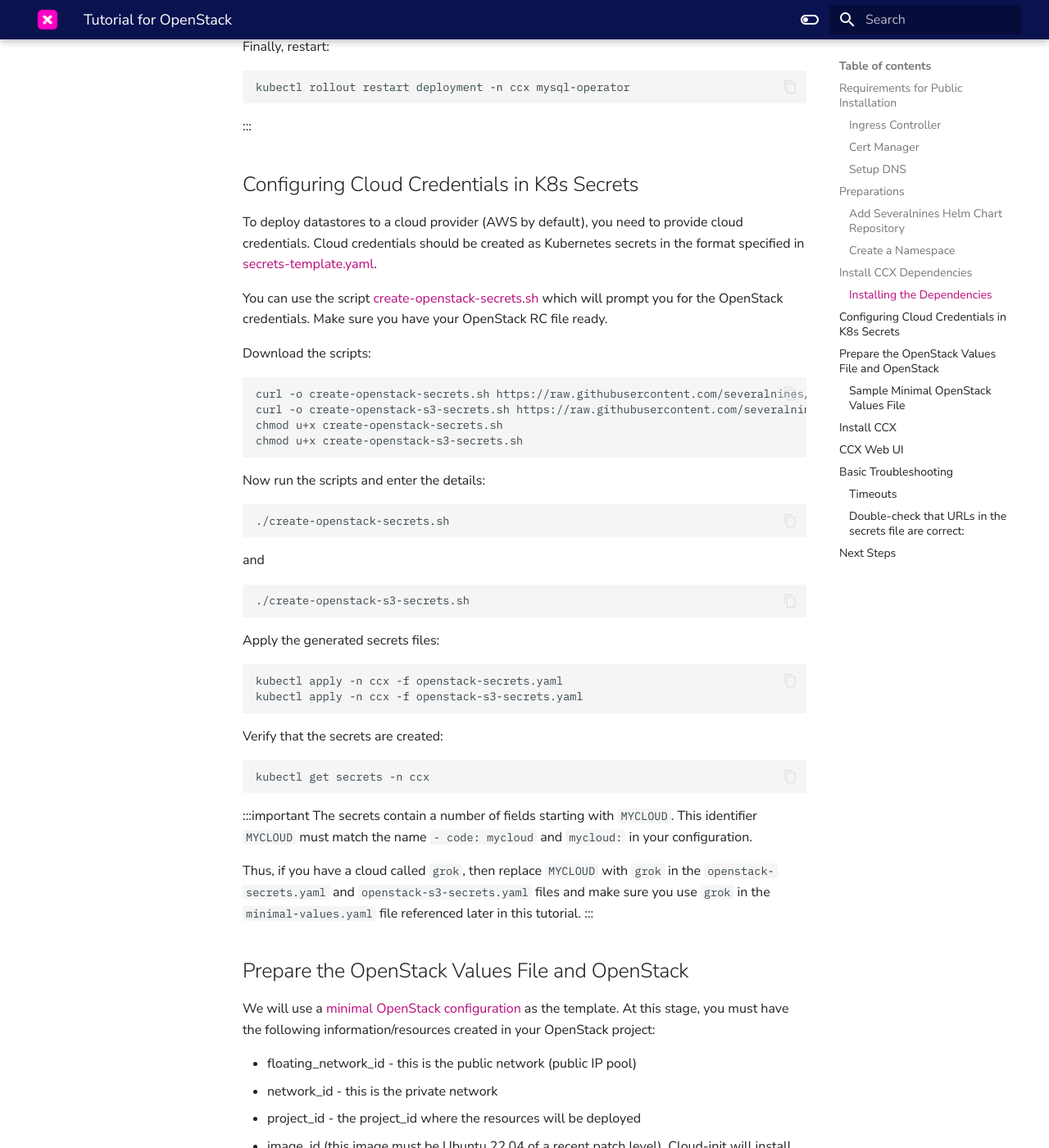
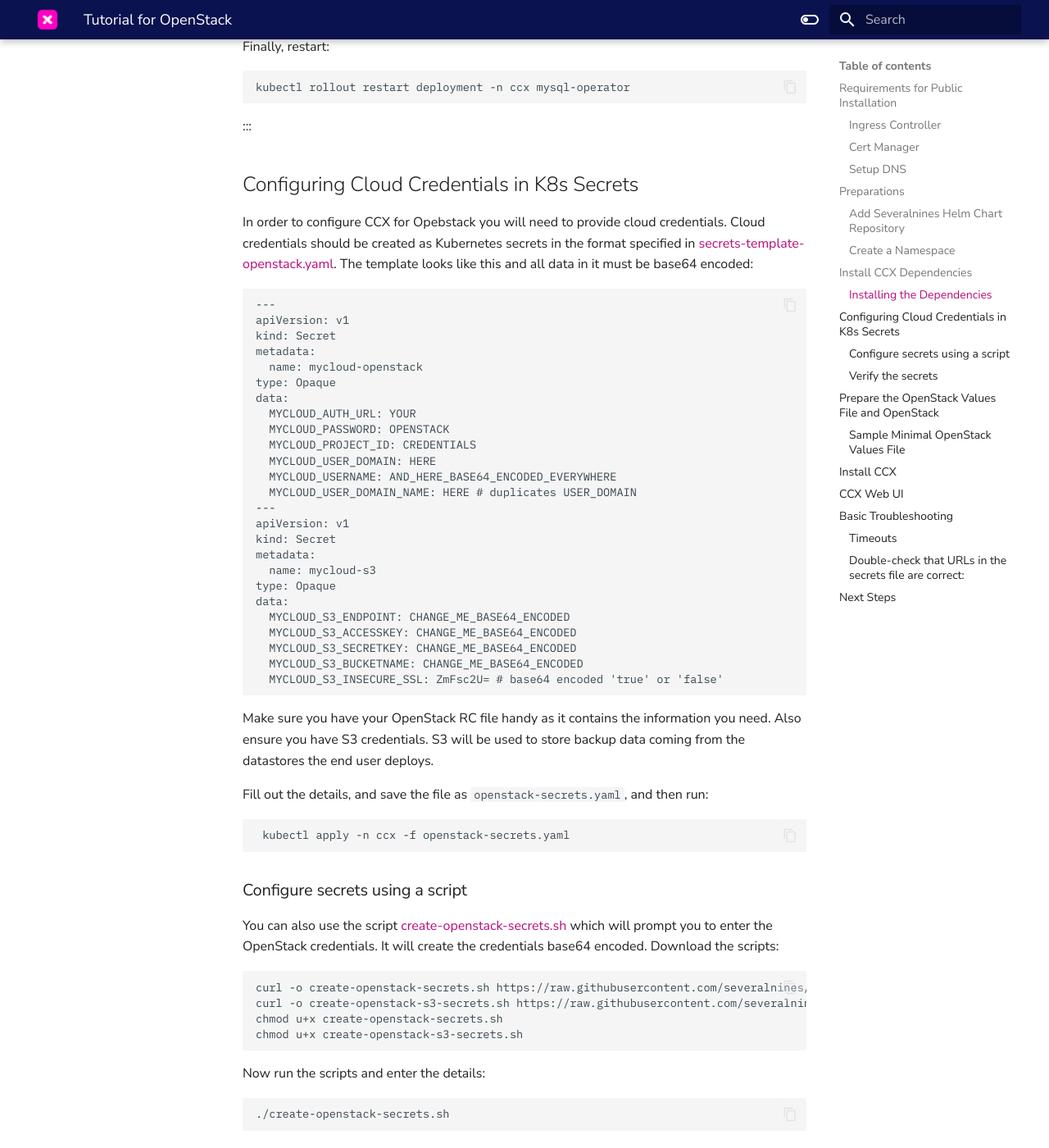
Before and after one commit to severalnines/ccx-docs, an MkDocs documentation site: the page built from docs/admin/Installation/Tutorial-openstack.md, in a window 1280 px wide and 1400 px high, scrolled down 3695 px. Shown: the whole window at 82% size. Built offline with MkDocs 1.6.1 and Material for MkDocs 9.7.7, drawn with Linux system fonts in a browser that asks for light colours; comment, search, counter and statistics services are not loaded; some of the changed text lies outside the part shown.

Commit message:
udpated tutorial

````diff
--- a/docs/admin/Installation/Tutorial-openstack.md
+++ b/docs/admin/Installation/Tutorial-openstack.md
@@ -164,11 +164,48 @@
 :::
 
 ## Configuring Cloud Credentials in K8s Secrets
-To deploy datastores to a cloud provider (AWS by default), you need to provide cloud credentials.
-Cloud credentials should be created as Kubernetes secrets in the format specified in [secrets-template.yaml](https://github.com/severalnines/helm-charts/blob/main/charts/ccx/secrets-template.yaml).
+In order to configure CCX for Opebstack you will need to provide cloud credentials.
+Cloud credentials should be created as Kubernetes secrets in the format specified in [secrets-template-openstack.yaml](https://github.com/severalnines/helm-charts/blob/main/charts/ccx/secrets-template-openstack.yaml). The template looks like this and all data in it must be base64 encoded:
 
-You can use the script [create-openstack-secrets.sh](https://github.com/severalnines/helm-charts/tree/main/charts/ccx/scripts) which will prompt you for the OpenStack credentials. Make sure you have your OpenStack RC file ready.
+```
+---
+apiVersion: v1
+kind: Secret
+metadata:
+  name: mycloud-openstack
+type: Opaque
+data:
+  MYCLOUD_AUTH_URL: YOUR
+  MYCLOUD_PASSWORD: OPENSTACK
+  MYCLOUD_PROJECT_ID: CREDENTIALS
+  MYCLOUD_USER_DOMAIN: HERE
+  MYCLOUD_USERNAME: AND_HERE_BASE64_ENCODED_EVERYWHERE
+  MYCLOUD_USER_DOMAIN_NAME: HERE # duplicates USER_DOMAIN
+---
+apiVersion: v1
+kind: Secret
+metadata:
+  name: mycloud-s3
+type: Opaque
+data:
+  MYCLOUD_S3_ENDPOINT: CHANGE_ME_BASE64_ENCODED
+  MYCLOUD_S3_ACCESSKEY: CHANGE_ME_BASE64_ENCODED
+  MYCLOUD_S3_SECRETKEY: CHANGE_ME_BASE64_ENCODED
+  MYCLOUD_S3_BUCKETNAME: CHANGE_ME_BASE64_ENCODED
+  MYCLOUD_S3_INSECURE_SSL: ZmFsc2U= # base64 encoded 'true' or 'false'
+```
 
+ Make sure you have your OpenStack RC file handy as it contains the information you need. Also ensure you have S3 credentials. S3 will be used to store backup data coming from the datastores the end user deploys.
+
+ Fill out the details, and save the file as `openstack-secrets.yaml`, and then run:
+
+```
+ kubectl apply -n ccx -f openstack-secrets.yaml
+```
+
+### Configure secrets using a script
+
+You can also use the script [create-openstack-secrets.sh](https://github.com/severalnines/helm-charts/tree/main/charts/ccx/scripts) which will prompt you to enter the OpenStack credentials. It will create the credentials base64 encoded.
 Download the scripts:
 
 ```
@@ -184,7 +221,7 @@
 ./create-openstack-secrets.sh
 ```
 
-and
+and to generate credentials for S3:
 
 ```
 ./create-openstack-s3-secrets.sh
@@ -196,6 +233,8 @@
 kubectl apply -n ccx -f openstack-secrets.yaml
 kubectl apply -n ccx -f openstack-s3-secrets.yaml
 ```
+
+### Verify the secrets
 
 Verify that the secrets are created:
 
@@ -211,13 +250,14 @@
 :::
 
 ## Prepare the OpenStack Values File and OpenStack
+
 We will use a [minimal OpenStack configuration](https://github.com/severalnines/helm-charts/blob/main/charts/ccx/minimal-values-openstack.yaml) as the template.
 At this stage, you must have the following information/resources created in your OpenStack project:
 
-- floating_network_id - this is the public network (public IP pool)
-- network_id - this is the private network
-- project_id - the project_id where the resources will be deployed
-- image_id (this image must be Ubuntu 22.04 of a recent patch level). Cloud-init will install the necessary tools on the image
+- `floating_network_id` - this is the public network (public IP pool)
+- `network_id` - this is the private network. You must create this in Openstack.
+- `project_id` - the project_id where the resources will be deployed, This is your openstack project id. All resources are deployed in the same Openstack project.
+- `image_id` (this image must be Ubuntu 22.04 of a recent patch level). Cloud-init will install the necessary tools on the image
 - instance type (a code for the instance type you will use, e.g., `x4.2c4m.100g`). We recommend 2vCPU and 4GB as the minimum instance type
 - volume type (a code for the volume type you will use, e.g., `fastdisk`)
 - region, e.g., you need to know the name of the region, e.g., `nova` or `sto1`
````
